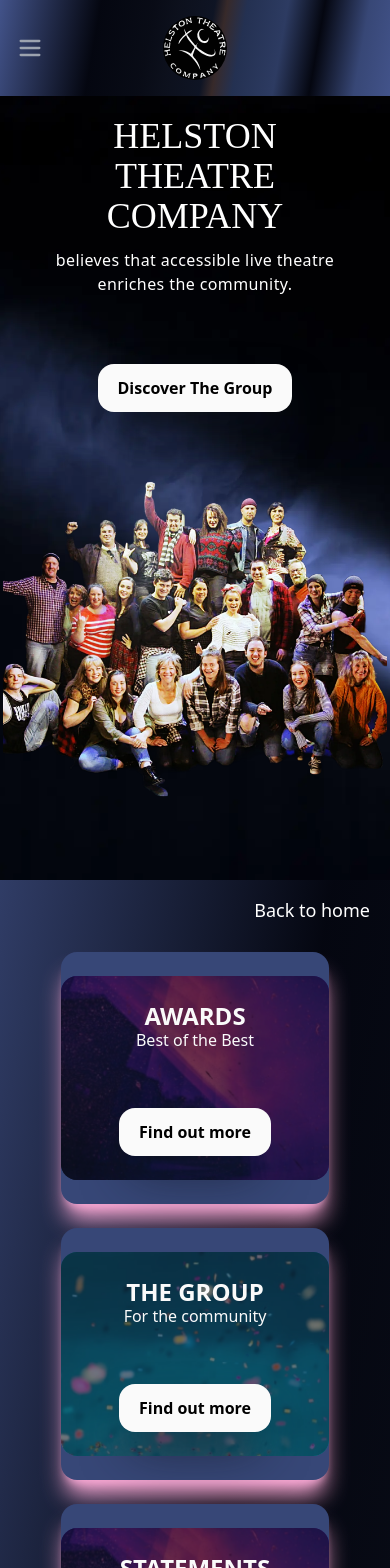
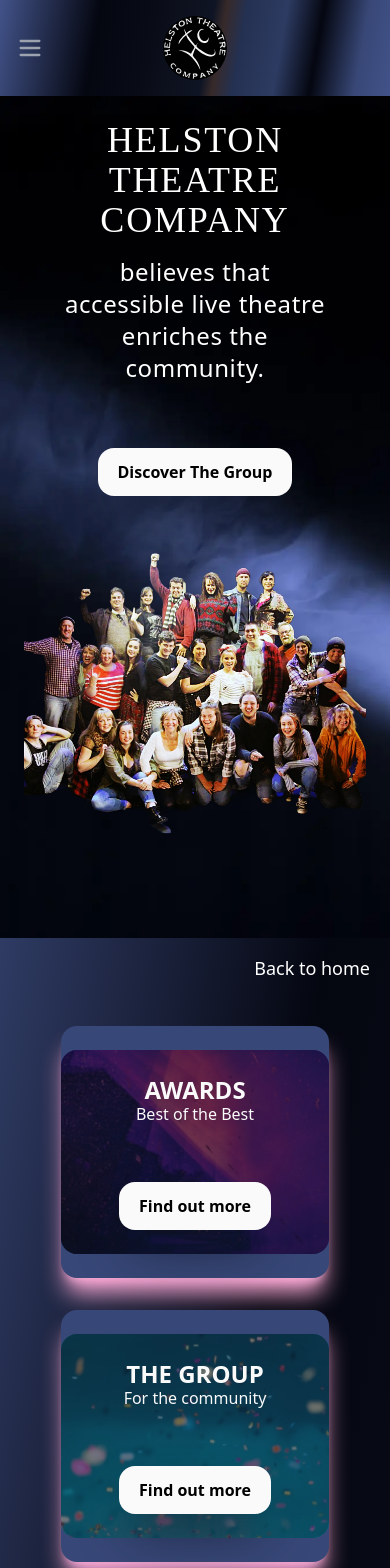
Before and after one commit to Konstantine1307/helstontheatrecompany, a Next.js app: page /about in a window 390 px wide. Shown: the top 1568 px of the page. Built offline with nearby package versions, Linux system fonts and the light colour scheme; some icons are missing.

Commit message:
Update flex-col-reverse

```diff
--- a/components/hero.js
+++ b/components/hero.js
@@ -5,55 +5,39 @@
 import styles from "./Hero.module.css"
 
 function Hero({title, subtitle, paragraph,paragraph2, imageSrc, alt, width, height, layout, linkToPage, button,}) {
-  // const backgroundHero = {
-  //   backgroundImage: {BackImage},
-  //   backgroundPosition: "center",
-  //   backgroundSize: "cover",
-  //   minHeight: "700px",
-  //   paddingBottom: "50px",
-  // };
+
   return (
     <section className={styles.bgHero}>
-        <div className="flex flex-col md:flex-row items-center space-y-2 md:space-y-12 md:space-x-12">
-          <div className="block md:hidden px-10 text-center mt-5 pb-5">
-            <h1 className="font-heading text-white text-4xl pb-3">{title}</h1>
-            <h2 className="font-sans tracking-wide text-white pb-8">
-              {subtitle}
-            </h2>
-            <p className="text-md md:text-xl tracking-wide text-white pb-3">
-              {paragraph}
-              <br />
-              {paragraph2}
-            </p>
-            <Link href={`${linkToPage}`}>
-              <a href={`${linkToPage}`}>
-                <ButtonCard buttonCard={button} />
-              </a>
-            </Link>
-          </div>
-          <div className=" max-w-sm md:max-w-2xl ">
+        <div className="flex flex-col-reverse md:flex-row items-center mx-auto p-6 ">
+
+          {/* Image */}
+          <div className="sm:mt-0 md:mt-10 max-w-sm md:max-w-2xl  ">
             <Image
               src={imageSrc}
               alt={alt}
               width={width}
               height={height}
               layout={layout}
-              className="md:px-6"
+
             />
           </div>
-          <div className="hidden md:block max-w-md md:pr-4 text-center md:motion-safe:animate-fadeIn duration-500">
-            <h1 className="font-heading md:text-3xl lg:text-4xl tracking-wider  text-white pb-3">
+
+          {/* Textt Content */}
+          <div className="max-w-md lg:max-w-2xl px-10 pb-5 md:pr-4 text-center md:motion-safe:animate-fadeIn duration-500 space-y-4 md:space-y-8">
+            <h1 className="font-heading text-4xl tracking-wider text-white">
               {title}
             </h1>
-            <h2 className="font-sans md:text-2xl tracking-wide text-white pb-8">
+            <h2 className="text-2xl tracking-wide text-white ">
               {subtitle}
             </h2>
-            <p className="text-sm md:text-xl text-white tracking-wide pb-3">
+            <p className="text-md md:text-xl text-white tracking-wide">
               {paragraph}
               <br />
               <br />
               {paragraph2}
             </p>
+
+            {/* Button */}
             <Link href={`${linkToPage}`}>
               <a>
                 <ButtonCard buttonCard={button} />
--- a/pages/about.js
+++ b/pages/about.js
@@ -24,11 +24,11 @@
         button="Discover The Group"
         linkToPage="#thegroup"
       />
-      <div className="container pt-3  flex justify-end">
+      <div className="container pt-3 flex justify-end">
         <GoBackButton />
       </div>
-      <div className="container mx-auto px-4  md:mt-12">
-        <div className="flex flex-col space-y-6 md:flex-row md:space-y-0 md:space-x-6">
+      <div className="container px-4 pt-4  md:mt-12">
+        <div className="flex flex-col space-y-8 pb-8 md:pb-0 md:flex-row md:space-y-0 md:space-x-6">
           <CardDown
             backImage='url("/card-background1.webp")'
             titleCard="awards"
--- a/pages/index.js
+++ b/pages/index.js
@@ -3,7 +3,6 @@
 import tiobe from '/public/TIOBEhomepage.webp'
 import TheGroup from "./theGroup"
 import CardDown from "../components/customcards/cardDown";
-// import CardUp from "../components/customcards/cardUp";
 import Welcome from "../components/welcome";
 
 
@@ -24,7 +23,7 @@
         linkToPage="/tiobe"
       />
       <div className="container  px-4 pt-4 md:mt-12">
-        <div className="flex flex-col space-y-6 md:flex-row md:space-y-0 md:space-x-6">
+        <div className="flex flex-col space-y-8 pb-8 md:pb-0 md:flex-row md:space-y-0 md:space-x-6">
           <CardDown
             backImage='url("/card-background1.webp")'
             titleCard="3+ Shows/year"
--- a/pages/productions.js
+++ b/pages/productions.js
@@ -5,8 +5,6 @@
 import tiobe from "/public/TIOBEhomepage.webp";
 import CardUp from "../components/customcards/cardUp";
 import CardDown from "../components/customcards/cardDown";
-
-
 
 
 function Productions() {
@@ -27,9 +25,9 @@
       <div className="container pt-3 flex justify-end">
         <GoBackButton />
       </div>
-      <div className="container mx-auto px-4 md:mt-12 mb-32">
-        <h2 className="h2-brand mb-16">Future Productions</h2>
-        <div className="flex flex-col space-y-6 md:flex-row md:space-y-0 md:space-x-6">
+      <div className="container  px-4 pt-4 md:mt-12 mb-12">
+        <h2 className="h2-brand mb-8 md:mb-16">Future Productions</h2>
+        <div className="flex flex-col space-y-8 pb-8 md:pb-0 md:flex-row md:space-y-0 md:space-x-6">
           <CardDown
             backImage='url("/JATBshowpage-small.webp")'
             titleCard="Jack & The Beanstalk"
@@ -54,9 +52,9 @@
         </div>
       </div>
 
-      <div className="container mx-auto px-4 md:mt-12">
-        <h2 className="h2-brand mb-16">Recent Productions</h2>
-        <div className="flex flex-col space-y-6 md:flex-row md:space-y-0 md:space-x-6">
+      <div className="container px-4 pt-4 md:mt-12">
+        <h2 className="h2-brand mb-8 md:mb-16">Recent Productions</h2>
+        <div className="flex flex-col space-y-8 pb-8 md:pb-0 md:flex-row md:space-y-0 md:space-x-6">
           <CardUp
             backImage='url("/TWSshowpage-small.webp")'
             titleCard="the wedding singer"
```
